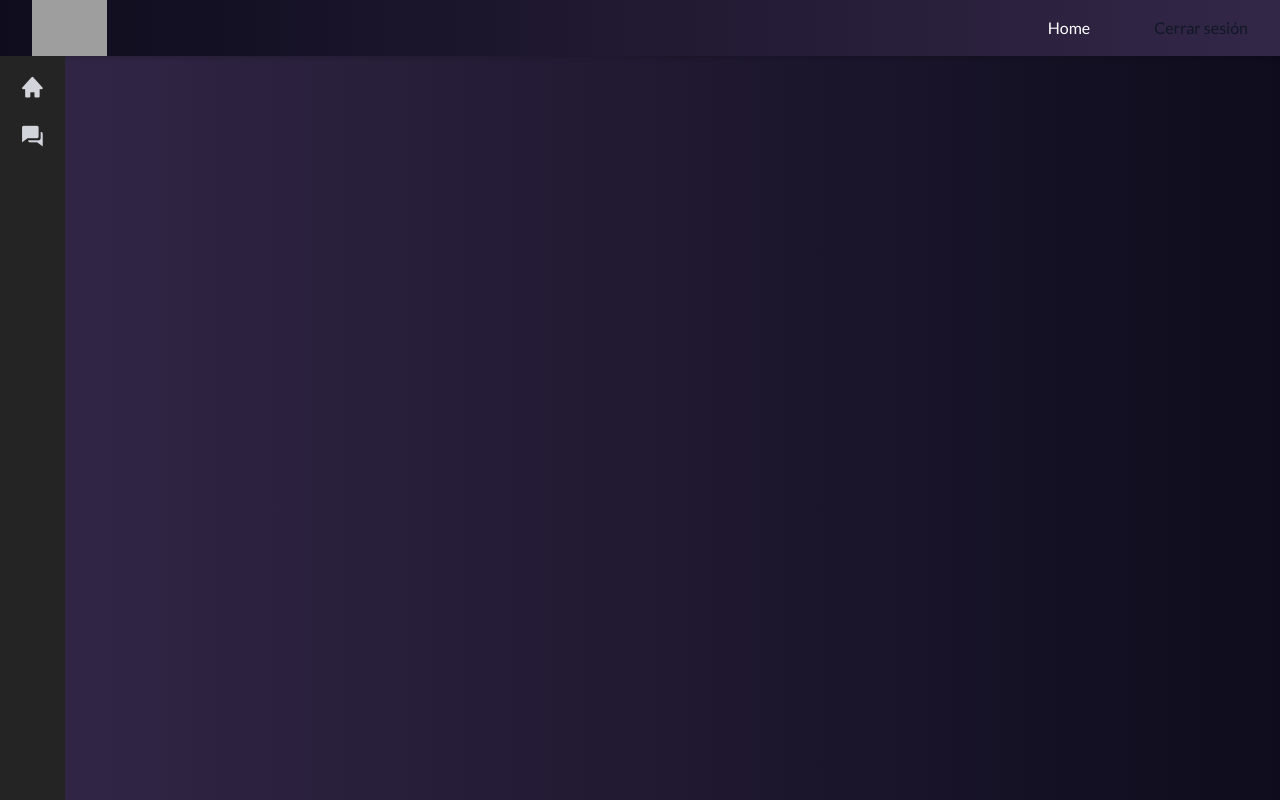
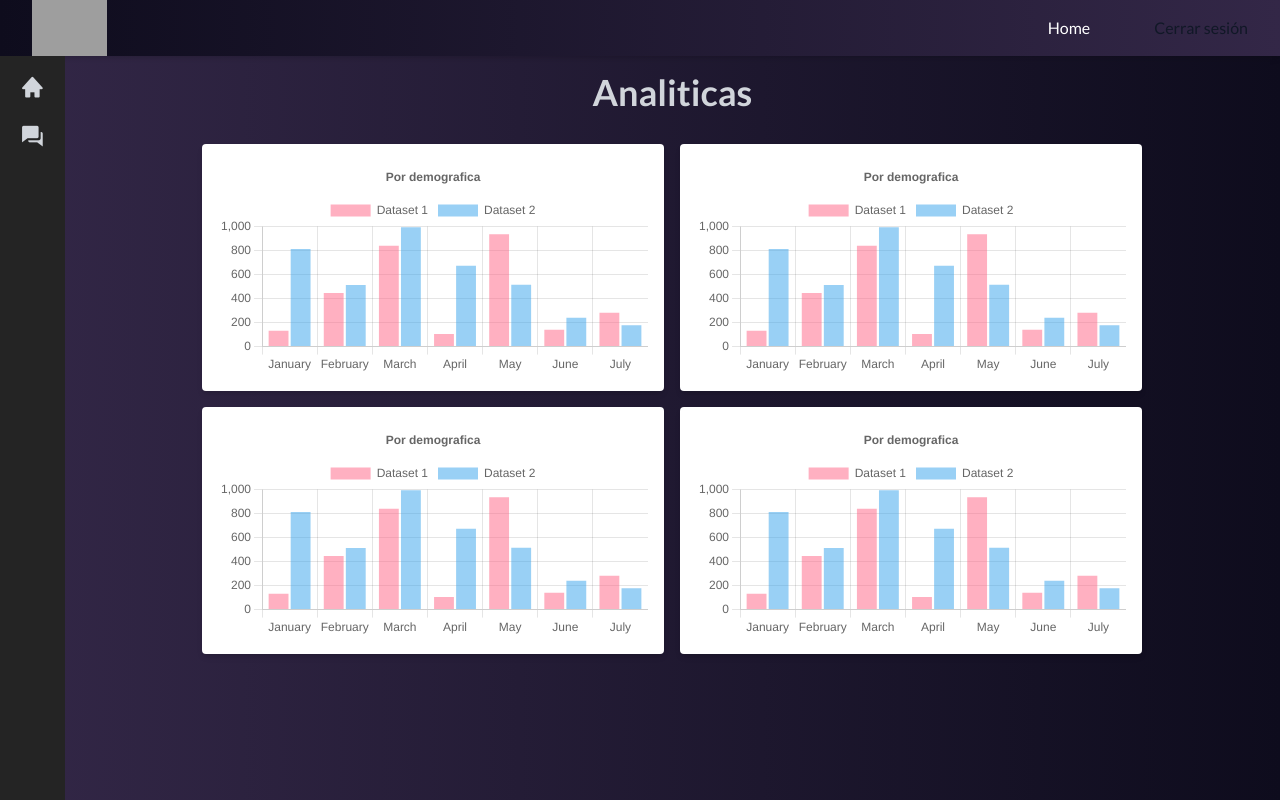
Before and after one commit to Prz-Ellam/Cens, a React (Vite) app in the folder client/: page /analytics/1 in a window 1280 px wide. Built offline with nearby package versions, Linux system fonts and the light colour scheme; grey boxes are pictures that could not be loaded; what i18n-iso-countries would draw is missing.

Commit message:
Page ideas

```diff
--- a/client/package.json
+++ b/client/package.json
@@ -12,10 +12,12 @@
   "dependencies": {
     "axios": "^1.5.0",
     "boxicons": "^2.1.4",
+    "chart.js": "^4.4.0",
     "classnames": "^2.3.2",
     "i18n-iso-countries": "^7.7.0",
     "prop-types": "^15.8.1",
     "react": "^18.2.0",
+    "react-chartjs-2": "^5.2.0",
     "react-dom": "^18.2.0",
     "react-router-dom": "^6.15.0",
     "sweetalert2": "^11.7.27",
--- a/client/src/pages/Analytics.jsx
+++ b/client/src/pages/Analytics.jsx
@@ -1,7 +1,79 @@
+// import React from 'react';
+import {
+  Chart as ChartJS,
+  CategoryScale,
+  LinearScale,
+  BarElement,
+  Title,
+  Tooltip,
+  Legend
+} from 'chart.js';
+import { Bar } from 'react-chartjs-2';
+
+ChartJS.register(
+  CategoryScale,
+  LinearScale,
+  BarElement,
+  Title,
+  Tooltip,
+  Legend
+);
+
+export const options = {
+  responsive: true,
+  plugins: {
+    legend: {
+      position: 'top'
+    },
+    title: {
+      display: true,
+      text: 'Por demografica'
+    }
+  }
+};
+
+const labels = ['January', 'February', 'March', 'April', 'May', 'June', 'July'];
+
+export const data = {
+  labels,
+  datasets: [
+    {
+      label: 'Dataset 1',
+      data: labels.map(() => Math.random() * 1000),
+      backgroundColor: 'rgba(255, 99, 132, 0.5)'
+    },
+    {
+      label: 'Dataset 2',
+      data: labels.map(() => Math.random() * 1000),
+      backgroundColor: 'rgba(53, 162, 235, 0.5)'
+    }
+  ]
+};
+
 function Analytics() {
-    return (
-        <></>
-    )
+  return (
+    <section className="h-full overflow-auto">
+      <div className="w-4/5 mx-auto my-4">
+        <h1 className="text-4xl text-center font-semibold mb-4 text-gray-300">
+          Analiticas
+        </h1>
+        <div className="grid grid-cols-2 grid-rows-2 gap-4 p-4">
+      <div className="bg-white rounded shadow-md p-4">
+        <Bar data={data} options={options} />
+      </div>
+      <div className="bg-white rounded shadow-md p-4">
+        <Bar data={data} options={options} />
+      </div>
+      <div className="bg-white rounded shadow-md p-4">
+        <Bar data={data} options={options} />
+      </div>
+      <div className="bg-white rounded shadow-md p-4">
+        <Bar data={data} options={options} />
+      </div>
+    </div>
+      </div>
+    </section>
+  );
 }
 
 export default Analytics;
--- a/client/src/pages/Search.jsx
+++ b/client/src/pages/Search.jsx
@@ -1,7 +1,49 @@
+import SurveyForm from '@/components/SurveyForm';
+import { useEffect, useState } from 'react';
+import { useAuth } from '../hooks/useAuth';
+import axios from '@/services/api';
+
 function Search() {
-    return (
-        <></>
-    )
+  const { user } = useAuth();
+
+  const [polls, setPolls] = useState([]);
+
+  const fetchPolls = async () => {
+    try {
+      const response = await axios(`/users/${user.id}/polls/following`);
+
+      setPolls(response.data);
+    } catch (error) {
+      console.error('Error fetching polls:', error);
+    }
+  };
+
+  useEffect(() => {
+    if (user) {
+      fetchPolls();
+    }
+  }, []);
+
+  return (
+    <section className="h-full overflow-auto">
+      <div className="w-4/5 mx-auto my-4">
+        <h1 className="text-4xl text-center font-semibold mb-4 text-gray-300">
+          Busqueda
+        </h1>
+        <section className="flex flex-col gap-4 rounded-lg overflow-y-scroll">
+          {polls &&
+            polls.map((poll, index) => (
+              <SurveyForm
+                key={index}
+                poll={poll}
+                onDelete={async () => {}}
+                onUpdate={async () => {}}
+              />
+            ))}
+        </section>
+      </div>
+    </section>
+  );
 }
 
 export default Search;
```
Also changed, not shown: 1 other file (tests, documents, lock files or other folders).
